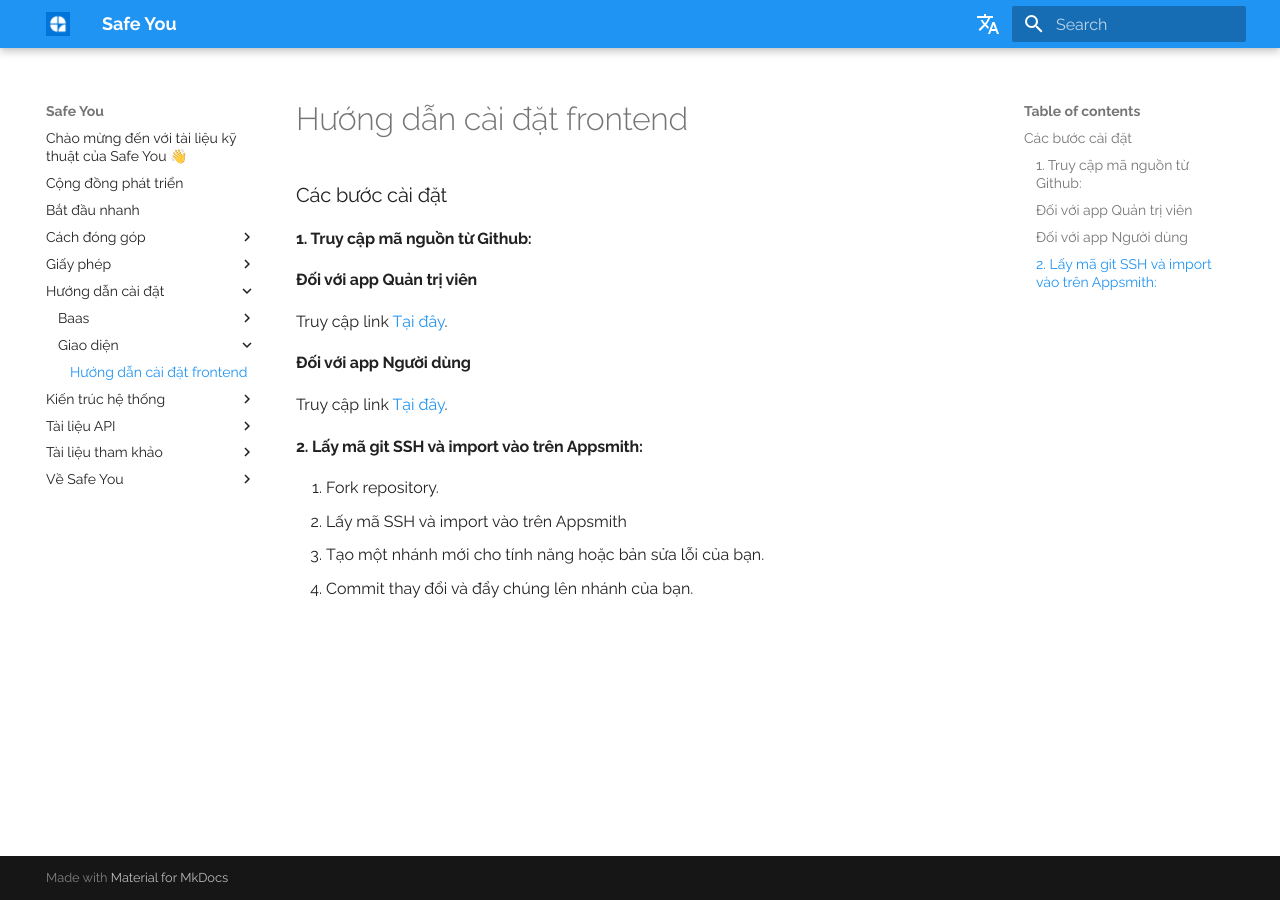
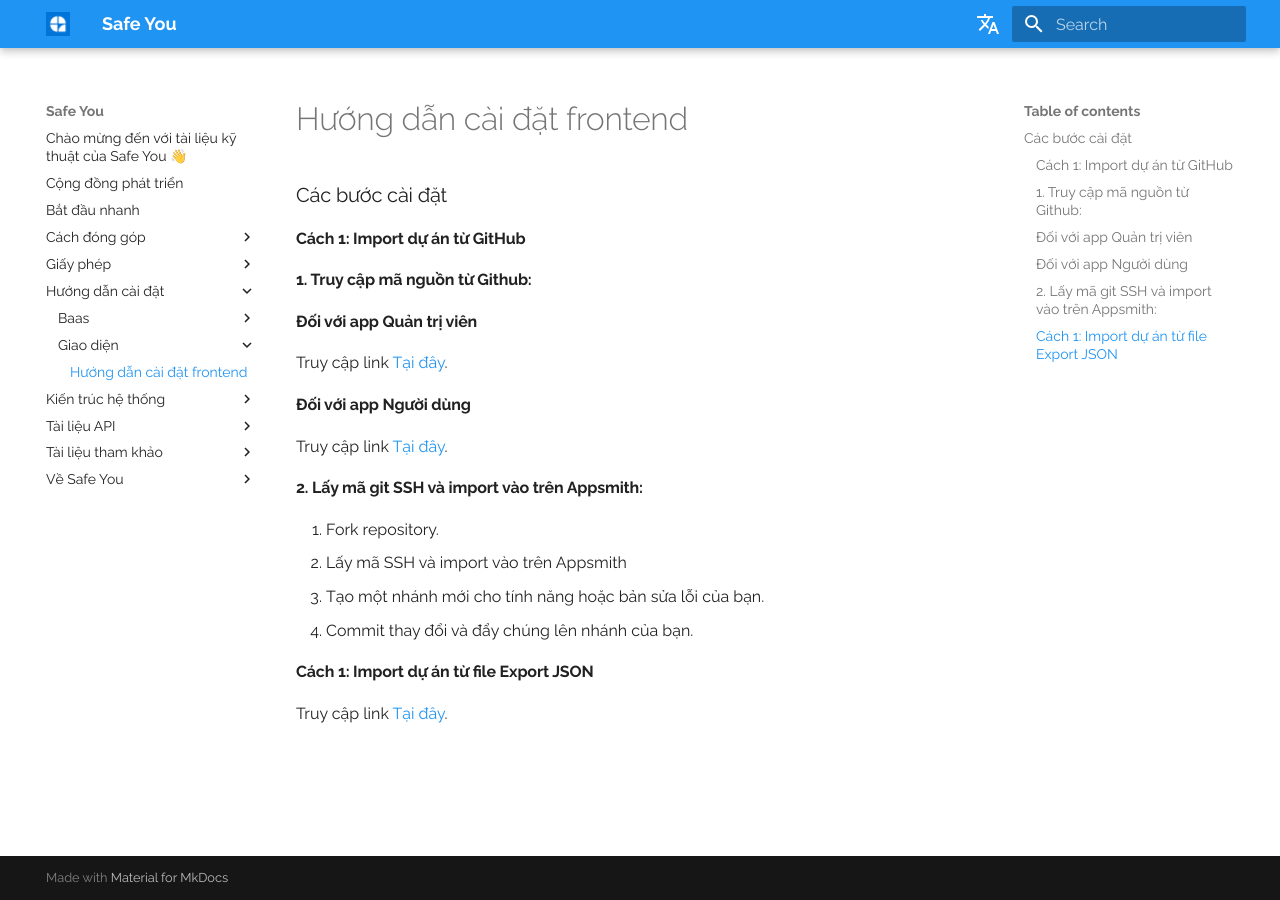
Before and after one commit to UTE-SafeYou/safeyou-docs, an MkDocs documentation site: the page built from docs/Hướng-dẫn-cài-đặt/Giao diện/install.md, in a window 1280 px wide. Built offline with MkDocs 1.6.1 and Material for MkDocs 9.7.7, drawn with Linux system fonts in a browser that asks for light colours; comment, search, counter and statistics services are not loaded.

Commit message:
add import by JSON

```diff
--- a/docs/Hướng-dẫn-cài-đặt/Giao diện/install.md
+++ b/docs/Hướng-dẫn-cài-đặt/Giao diện/install.md
@@ -1,5 +1,6 @@
 # Hướng dẫn cài đặt frontend
 ### Các bước cài đặt
+#### Cách 1: Import dự án từ GitHub
 #### 1. Truy cập mã nguồn từ Github:
 ####  Đối với app Quản trị viên
 Truy cập link
@@ -15,3 +16,8 @@ Truy cập link
 2. Lấy mã SSH và import vào trên Appsmith
 3. Tạo một nhánh mới cho tính năng hoặc bản sửa lỗi của bạn.
 3. Commit thay đổi và đẩy chúng lên nhánh của bạn.
+
+#### Cách 1: Import dự án từ file Export JSON
+
+Truy cập link
+[Tại đây](https://docs.appsmith.com/advanced-concepts/more/backup-restore).
```
